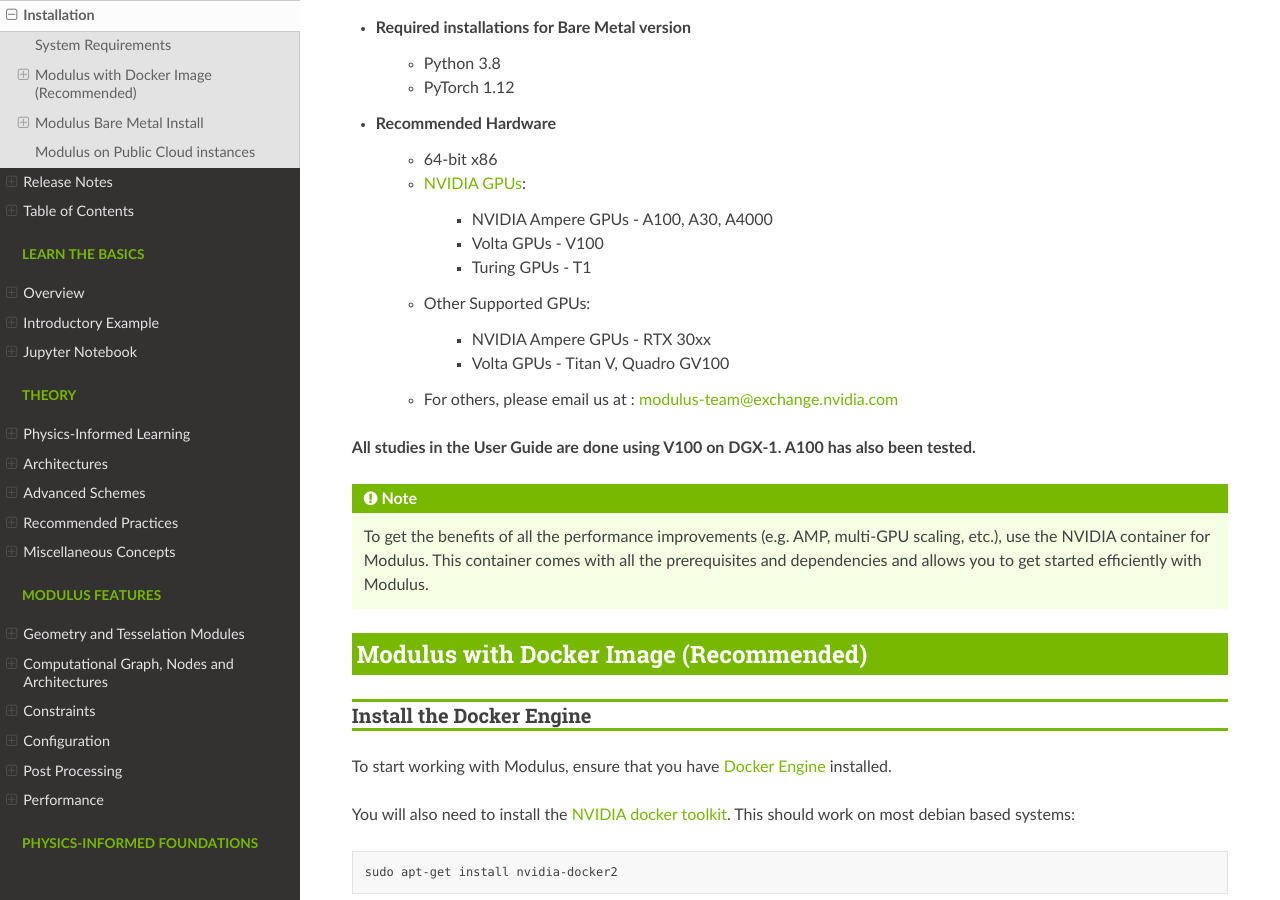
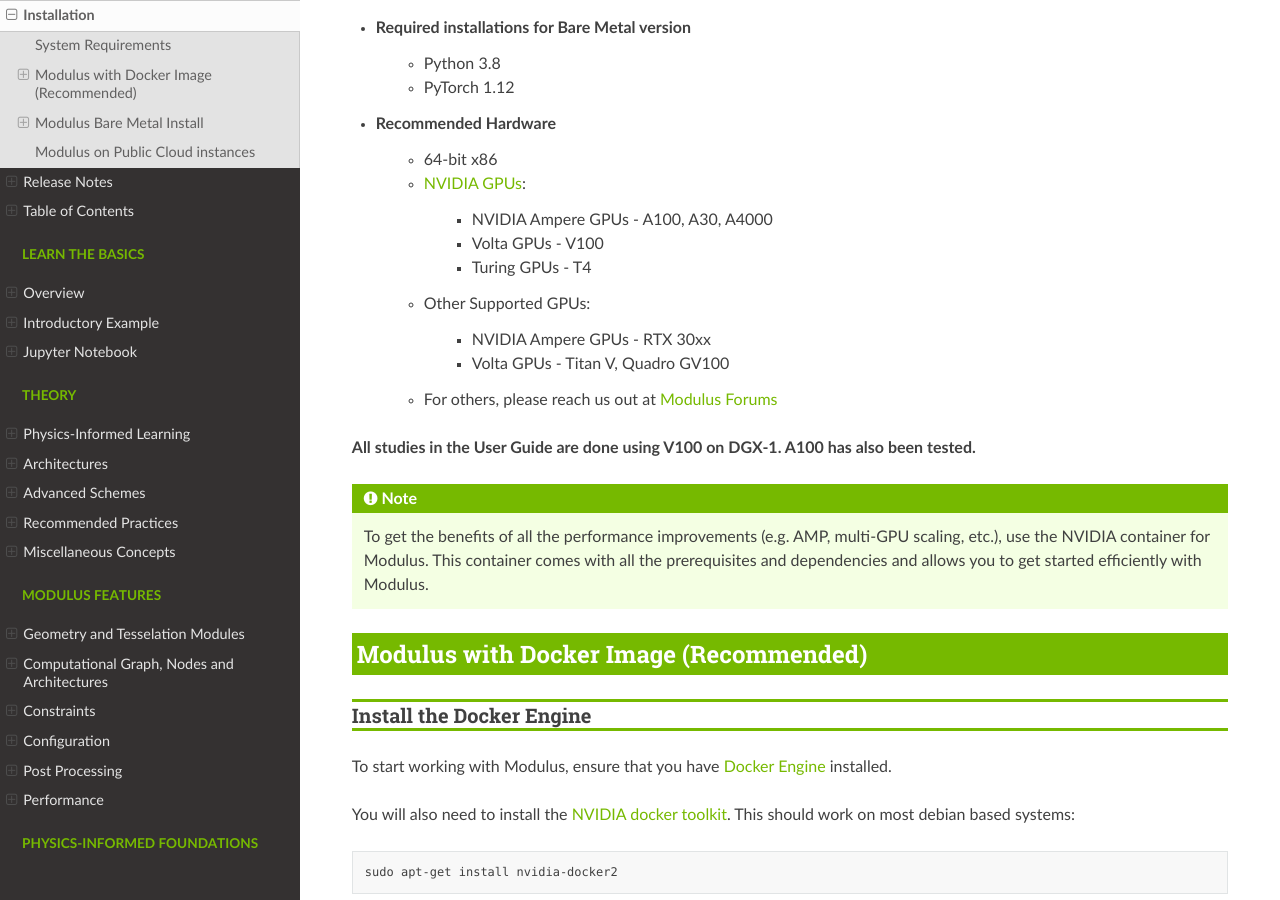
Before and after one commit to NVIDIA/modulus-sym, a Sphinx documentation site: the page built from docs/user_guide/getting_started/installation.rst, in a window 1280 px wide and 900 px high, scrolled down 484 px. Built offline with Sphinx 7.4.7 and the Read the Docs theme 2.0.0, drawn with Linux system fonts in a browser that asks for light colours; the version number could not be read and is left out.

Commit message:
fix doc bugs

```diff
--- a/docs/user_guide/getting_started/installation.rst
+++ b/docs/user_guide/getting_started/installation.rst
@@ -32,7 +32,7 @@
 
       -  Volta GPUs - V100
 
-      -  Turing GPUs - T1
+      -  Turing GPUs - T4
 
    - Other Supported GPUs:
 
@@ -40,7 +40,7 @@
 
       - Volta GPUs - Titan V, Quadro GV100
 
-   - For others, please email us at : `modulus-team@exchange.nvidia.com <modulus-team@exchange.nvidia.com>`_
+   - For others, please reach us out at `Modulus Forums <https://forums.developer.nvidia.com/t/welcome-to-the-modulus-physics-ml-model-framework-forum>`_
 
 **All studies in the User Guide are done using V100 on DGX-1. A100 has also been tested.**
 
```
